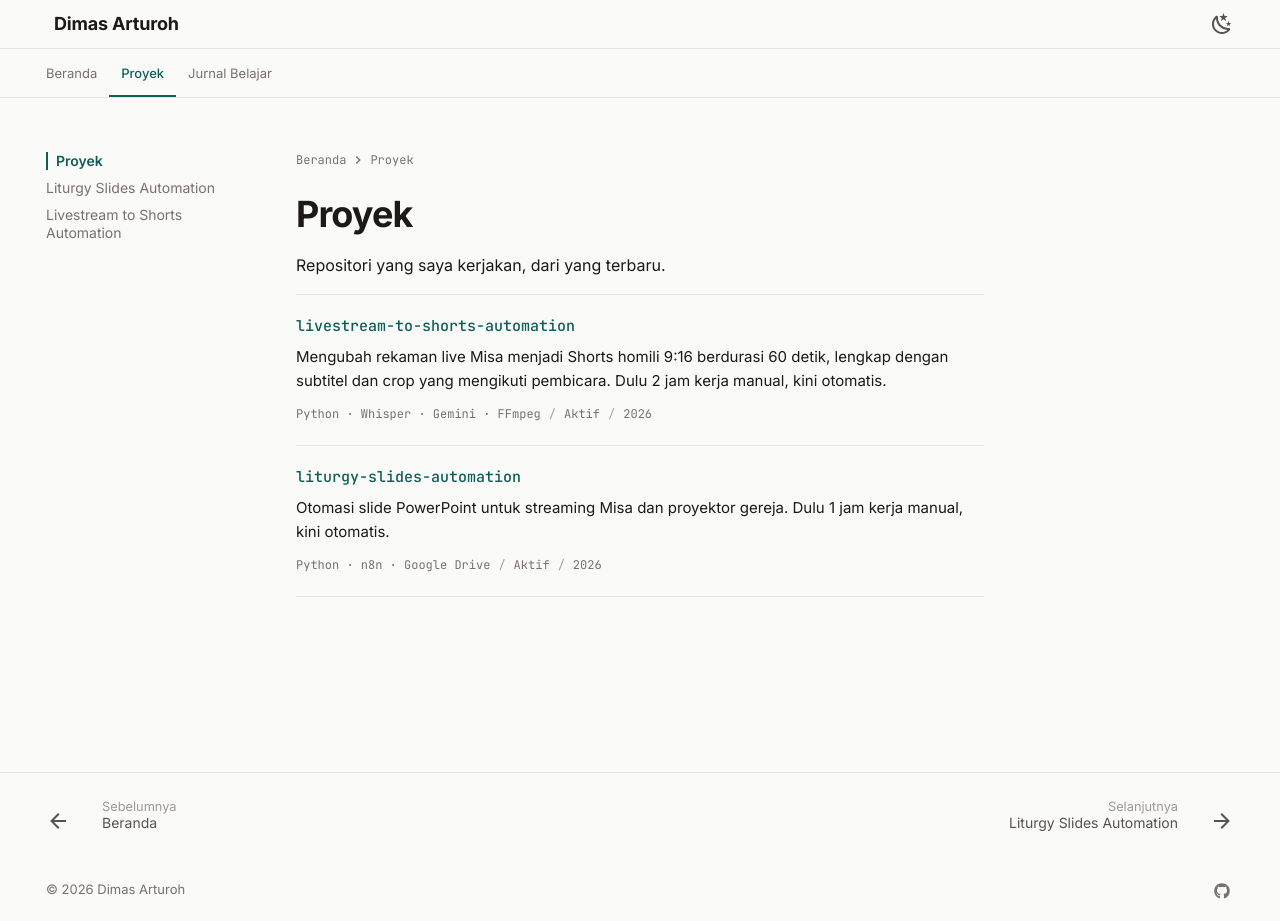
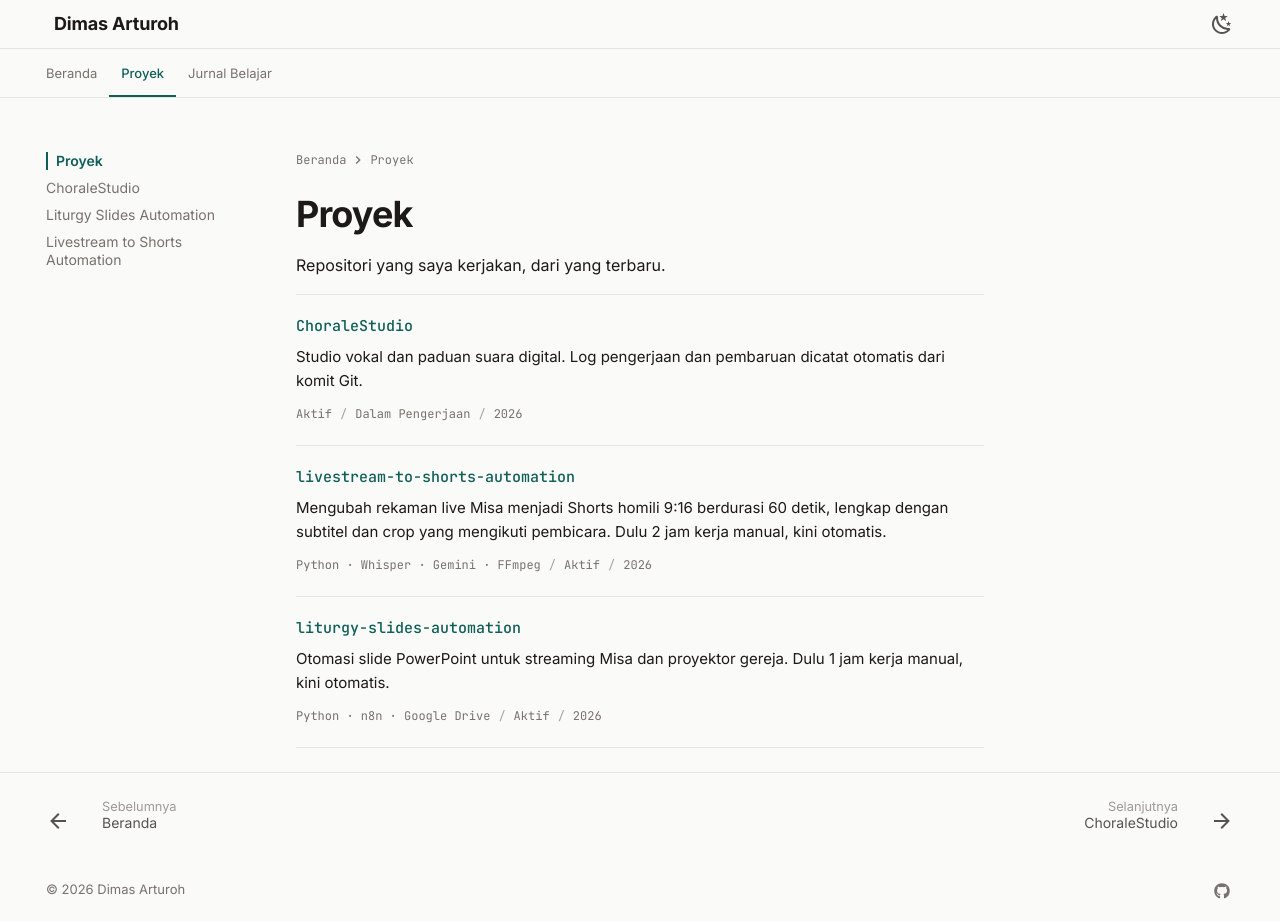
Before and after one commit to dimasarturoh15/dimasarturoh15.github.io, an MkDocs documentation site: the page built from docs/projects/index.md, in a window 1280 px wide and 921 px high. Built offline with MkDocs 1.6.1 and Material for MkDocs 9.7.7, drawn with Linux system fonts in a browser that asks for light colours.

Commit message:
docs: add ChoraleStudio project documentation

```diff
--- a/docs/projects/index.md
+++ b/docs/projects/index.md
@@ -3,6 +3,11 @@
 Repositori yang saya kerjakan, dari yang terbaru.
 
 <div class="project-list">
+  <a class="project-card" href="choralestudio/">
+    <span class="project-name">ChoraleStudio</span>
+    <span class="project-desc">Studio vokal dan paduan suara digital. Log pengerjaan dan pembaruan dicatat otomatis dari komit Git.</span>
+    <span class="project-meta">Aktif<span class="sep">/</span>Dalam Pengerjaan<span class="sep">/</span>2026</span>
+  </a>
   <a class="project-card" href="livestream-to-shorts-automation/">
     <span class="project-name">livestream-to-shorts-automation</span>
     <span class="project-desc">Mengubah rekaman live Misa menjadi Shorts homili 9:16 berdurasi 60 detik, lengkap dengan subtitel dan crop yang mengikuti pembicara. Dulu 2 jam kerja manual, kini otomatis.</span>
--- a/mkdocs.yml
+++ b/mkdocs.yml
@@ -53,6 +53,7 @@ nav:
   - Beranda: index.md
   - Proyek:
       - projects/index.md
+      - ChoraleStudio: projects/choralestudio.md
       - Liturgy Slides Automation: projects/liturgy-slides-automation.md
       - Livestream to Shorts Automation: projects/livestream-to-shorts-automation.md
   - Jurnal Belajar:
```
Also changed, not shown: docs/projects/choralestudio.md (added, +9 -0 lines).
